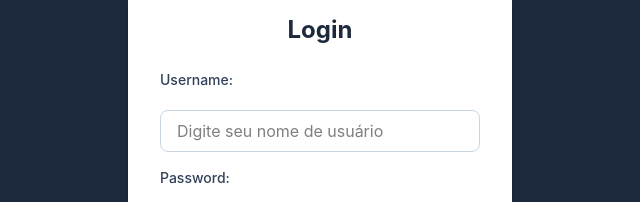
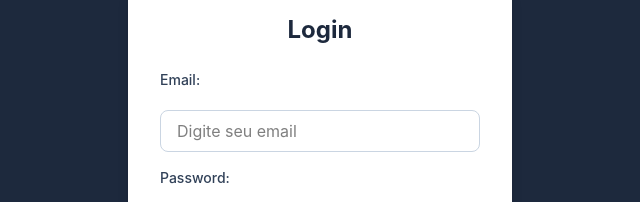
Before and after one commit to IcaroMatheusz/WiseCash, a React (Vite) app: page / in a window 1280 px wide. Shown: the part 186-388 px from the top of the page, without its empty margins (320-960 px from the left). Built offline with nearby package versions, Linux system fonts and the light colour scheme; no server answers.

Commit message:
foi adicionado um .env.example e também foi trocado o username no login para email para seguir o padrão do supabase, além disso, o sistema já está verificando logins no supabase, próxima etapa é o cadastro

```diff
--- a/src/pages/Login.jsx
+++ b/src/pages/Login.jsx
@@ -1,27 +1,39 @@
 import { Link, useNavigate } from "react-router-dom";
 import { useState } from "react";
-
+import { supabase } from "../lib/supabase"
 
 function Login({ setIsAuthenticated }) {
-  const [username, setUsername] = useState("");
+  const [email, setEmail] = useState("");
   const [password, setPassword] = useState("");
   const [error, setError] = useState("");
 
   const navigate = useNavigate();
 
-  function handleSubmit(e) {
+  async function handleSubmit(e) {
     e.preventDefault(); //cancela o carregamento da página, porque no HTML antigo
     //o formulario recarrega a página toda vez q é apertado um botão
     //preventdefault previni o comportamento padrão, bem intuitivo
 
-    if (username === "" || password === "") {
+    if (email === "" || password === "") { //validacao para verificar se os campos estao vazios
       setError("Preencha todos os campos");
+      return
+    }
+
+    const { data, error } = await supabase.auth.signInWithPassword({ //constante para esperar a resposta do supabase
+      email: email, //para utilizar o email, ele está pegando a variável email
+      password: password, //para utilizar a senha, ele está pegando a variável password
+    })
+
+    if (error) {
+      setError("Usuário ou senha inválidos")
       return
     }
 
     localStorage.setItem("isAuthenticated","true")
     setIsAuthenticated(true);
     navigate("/dashboard");
+
+    console.log(data.user.email)
   }
 
   return (
@@ -41,23 +53,23 @@ function Login({ setIsAuthenticated }) {
               Login
             </h2>
 
-            <p className="text-red-500 text-sm">{error}</p>
+            <p className="text-red-500 text-sm text-center">{error}</p>
 
             <form onSubmit={handleSubmit} className="flex flex-col gap-4">
               <label
-                htmlFor="username"
+                htmlFor="email"
                 className="mb-1 block text-sm font-medium text-slate-700"
               >
-                Username:
+                Email:
               </label>
               <input
-                value={username}
+                value={email}
                 onChange={(e) => {
-                  setUsername(e.target.value);
+                  setEmail(e.target.value);
                   setError("");}}
-                placeholder="Digite seu nome de usuário"
+                placeholder="Digite seu email"
                 type="text"
-                id="username"
+                id="email"
                 className="w-full rounded-lg border border-slate-300 px-4 py-2 outline-none focus:border-blue-500"
               />
 
```
Also changed, not shown: 1 other file (tests, documents, lock files or other folders).
